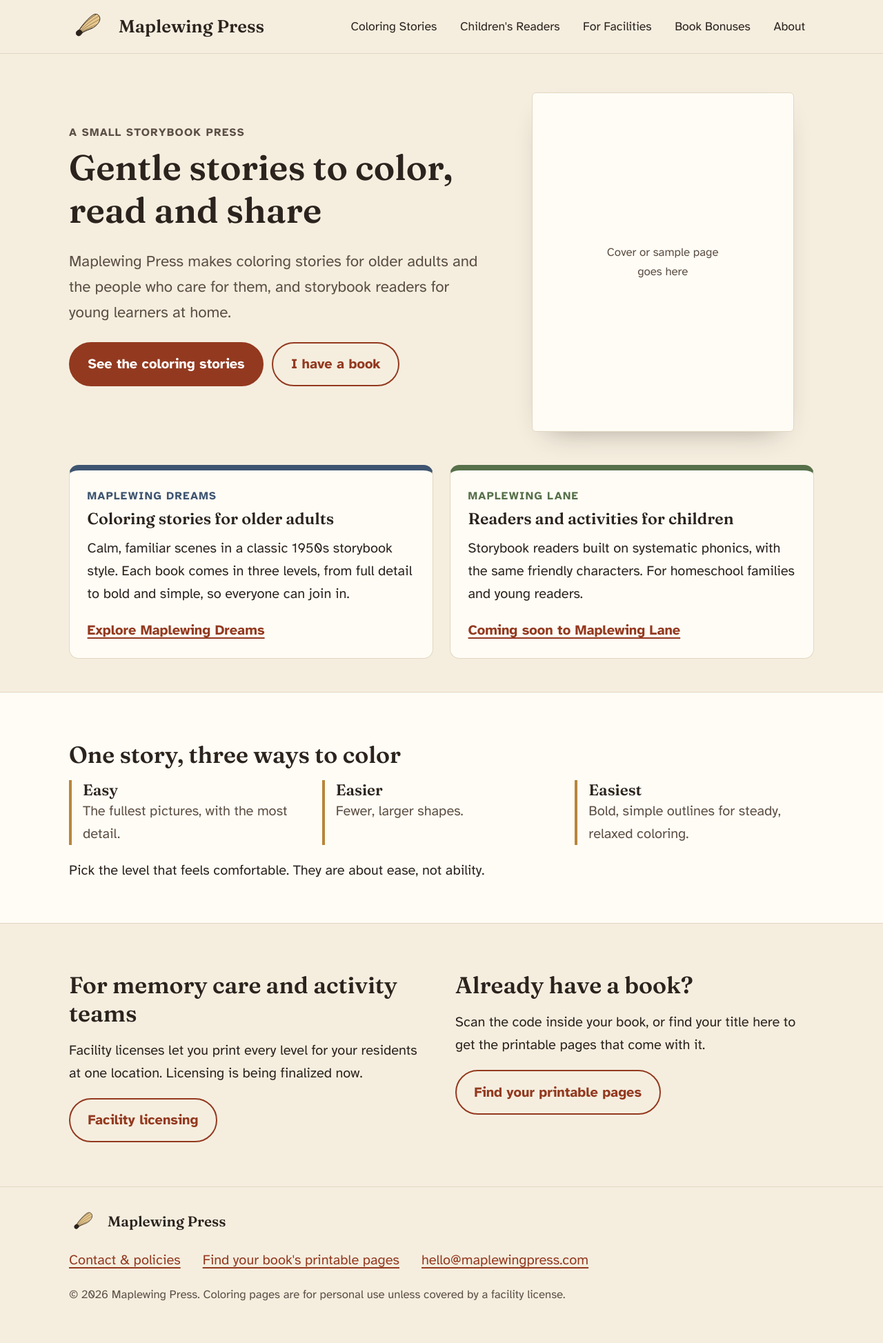
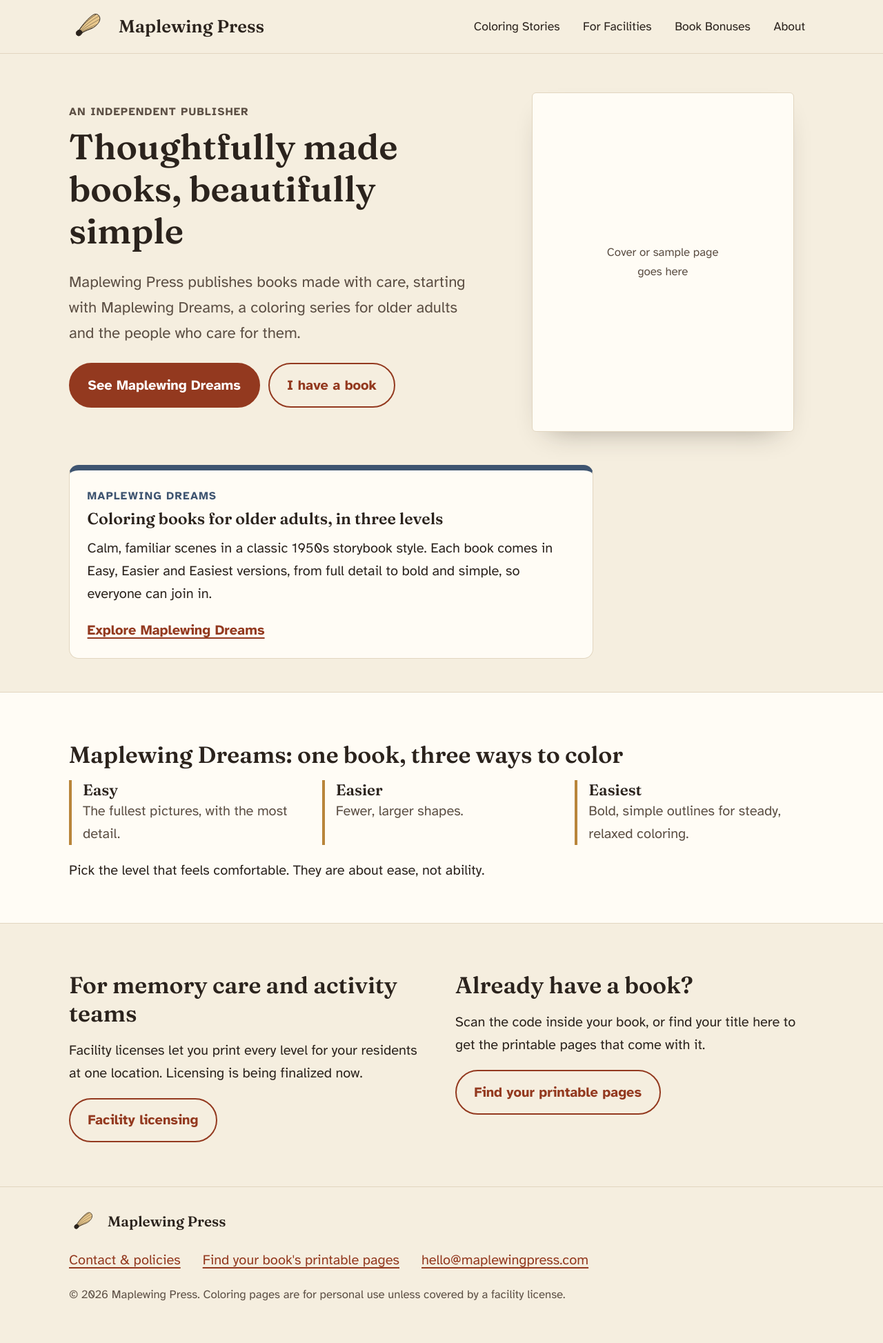
Before and after one commit to maplewingpress/maplewingpress, a Jekyll site: the page built from index.html, in a window 1280 px wide. Shown: the whole page at 69% size. Built offline with Jekyll 4.4.1, drawn with Linux system fonts in a browser that asks for light colours.

Commit message:
Remove Maplewing Lane and make the Press home page general
Tracy: Lane is a future concept, so no readers tab or page yet.
Maplewing Press stays general because other kinds of books may follow;
Maplewing Dreams is the senior coloring series in three levels.

Co-Authored-By: Claude Opus 5.5 (1M context) <noreply@anthropic.com>
Claude-Session: https://claude.ai/code/session_01ExhB8rXZm56c3hBbj4GzvL

```diff
--- a/_config.yml
+++ b/_config.yml
@@ -1,6 +1,6 @@
 # Maplewing Press site settings. GitHub Pages builds this with Jekyll automatically.
 title: Maplewing Press
-description: Gentle coloring stories for older adults, and storybook readers for young learners.
+description: An independent publisher of thoughtfully made books, home of the Maplewing Dreams coloring series for older adults.
 # The site is served at the custom domain (see the CNAME file), so baseurl stays empty.
 url: "https://maplewingpress.com"
 baseurl: ""
--- a/_includes/header.html
+++ b/_includes/header.html
@@ -8,7 +8,6 @@
     {% capture nav_links %}
         {% assign s = page.section %}
         <li><a href="{{ '/dreams/' | relative_url }}"{% if s == 'dreams' %} aria-current="page"{% endif %}>Coloring Stories</a></li>
-        <li><a href="{{ '/lane/' | relative_url }}"{% if s == 'lane' %} aria-current="page"{% endif %}>Children's Readers</a></li>
         <li><a href="{{ '/facilities/' | relative_url }}"{% if s == 'facilities' %} aria-current="page"{% endif %}>For Facilities</a></li>
         <li><a href="{{ '/bonuses/' | relative_url }}"{% if s == 'bonuses' %} aria-current="page"{% endif %}>Book Bonuses</a></li>
         <li><a href="{{ '/about/' | relative_url }}"{% if s == 'about' %} aria-current="page"{% endif %}>About</a></li>
--- a/about/index.html
+++ b/about/index.html
@@ -4,7 +4,7 @@ section: about
 title: About Maplewing Press
 description: About Maplewing Press, a small storybook press.
 ---
-<p class="lead">Maplewing Press is a small, family-run publisher of coloring stories and storybook readers.</p>
-<p>Our name comes from the maple samara, the winged seed that spins down from maple trees each autumn. Like a samara, our stories are small things meant to travel: from a book to a kitchen table, a care home activity room or a homeschool shelf.</p>
+<p class="lead">Maplewing Press is an independent publisher of thoughtfully made books. Our first series is Maplewing Dreams, coloring books for older adults.</p>
+<p>Our name comes from the maple samara, the winged seed that spins down from maple trees each autumn. Like a samara, our stories are small things meant to travel: from a book to a kitchen table or a care home activity room.</p>
 <p class="small">[Tracy: a short paragraph in your own words about why you started Maplewing goes here.]</p>
 <p><a href="{{ '/contact/' | relative_url }}">Contact and policies</a></p>
--- a/assets/css/site.css
+++ b/assets/css/site.css
@@ -9,7 +9,6 @@
   --russet-dark: #742B16;
   --samara: #B9853A;     /* Dry Samara: decoration only, too light for text */
   --twilight: #3E5470;   /* Maplewing Dreams */
-  --meadow: #56704A;     /* Maplewing Lane */
   --display: "Fraunces", Georgia, "Times New Roman", serif;
   --body: "Atkinson Hyperlegible", Verdana, system-ui, sans-serif;
   --radius: 14px;
@@ -74,11 +73,10 @@ a:hover { color: var(--russet-dark); text-decoration-thickness: .14em; }
 .hero { padding: 3.5rem 0 3rem; }
 .hero-inner { display: grid; grid-template-columns: 1.15fr .85fr; gap: 3rem; align-items: center; }
 .hero-art { aspect-ratio: 8.5 / 11; background: var(--card); border: 1px solid var(--rule); border-radius: 6px; box-shadow: 0 18px 40px -24px rgba(43,35,29,.45); display: grid; place-items: center; text-align: center; color: var(--muted); font-size: 1.05rem; max-width: 380px; justify-self: center; width: 100%; }
-.lines { display: grid; grid-template-columns: 1fr 1fr; gap: 1.5rem; padding-bottom: 3rem; }
+.lines { display: grid; grid-template-columns: 1fr; gap: 1.5rem; padding-bottom: 3rem; }
+.lines .line { max-width: 760px; }
 .line { border-top: 8px solid var(--twilight); }
-.line-lane { border-top-color: var(--meadow); }
 .line-dreams .eyebrow { color: var(--twilight); }
-.line-lane .eyebrow { color: var(--meadow); }
 .band { background: var(--card); border-top: 1px solid var(--rule); border-bottom: 1px solid var(--rule); padding: 1rem 0 2.5rem; }
 .levels { list-style: none; padding: 0; display: grid; grid-template-columns: repeat(3, 1fr); gap: 1.25rem; }
 .levels li { border-left: 4px solid var(--samara); padding-left: 1rem; }
--- a/index.html
+++ b/index.html
@@ -1,16 +1,16 @@
 ---
 layout: default
 section: home
-description: Gentle coloring stories for older adults, and storybook readers for young learners, from a small family press.
+description: Maplewing Press is an independent publisher of thoughtfully made books, including the Maplewing Dreams coloring series for older adults.
 ---
 <section class="hero">
   <div class="wrap hero-inner">
     <div>
-      <p class="eyebrow">A small storybook press</p>
-      <h1>Gentle stories to color, read and share</h1>
-      <p class="lead">Maplewing Press makes coloring stories for older adults and the people who care for them, and storybook readers for young learners at home.</p>
+      <p class="eyebrow">An independent publisher</p>
+      <h1>Thoughtfully made books, beautifully simple</h1>
+      <p class="lead">Maplewing Press publishes books made with care, starting with Maplewing Dreams, a coloring series for older adults and the people who care for them.</p>
       <p class="actions">
-        <a class="button" href="{{ '/dreams/' | relative_url }}">See the coloring stories</a>
+        <a class="button" href="{{ '/dreams/' | relative_url }}">See Maplewing Dreams</a>
         <a class="button button-quiet" href="{{ '/bonuses/' | relative_url }}">I have a book</a>
       </p>
     </div>
@@ -20,25 +20,19 @@ description: Gentle coloring stories for older adults, and storybook readers for
   </div>
 </section>
 
-<section class="wrap lines" aria-labelledby="lines-h">
-  <h2 id="lines-h" class="visually-hidden">Our two book lines</h2>
+<section class="wrap lines" aria-labelledby="series-h">
+  <h2 id="series-h" class="visually-hidden">Our books</h2>
   <article class="card line line-dreams">
     <p class="eyebrow">Maplewing Dreams</p>
-    <h3>Coloring stories for older adults</h3>
-    <p>Calm, familiar scenes in a classic 1950s storybook style. Each book comes in three levels, from full detail to bold and simple, so everyone can join in.</p>
+    <h3>Coloring books for older adults, in three levels</h3>
+    <p>Calm, familiar scenes in a classic 1950s storybook style. Each book comes in Easy, Easier and Easiest versions, from full detail to bold and simple, so everyone can join in.</p>
     <a class="text-link" href="{{ '/dreams/' | relative_url }}">Explore Maplewing Dreams</a>
-  </article>
-  <article class="card line line-lane">
-    <p class="eyebrow">Maplewing Lane</p>
-    <h3>Readers and activities for children</h3>
-    <p>Storybook readers built on systematic phonics, with the same friendly characters. For homeschool families and young readers.</p>
-    <a class="text-link" href="{{ '/lane/' | relative_url }}">Coming soon to Maplewing Lane</a>
   </article>
 </section>
 
 <section class="band" aria-labelledby="levels-h">
   <div class="wrap">
-    <h2 id="levels-h">One story, three ways to color</h2>
+    <h2 id="levels-h">Maplewing Dreams: one book, three ways to color</h2>
     <ul class="levels">
       <li><strong>Easy</strong><span>The fullest pictures, with the most detail.</span></li>
       <li><strong>Easier</strong><span>Fewer, larger shapes.</span></li>
```
Also changed, not shown: docs/PLAN.md (+4 -4 lines), lane/index.html (deleted, +0 -10 lines), README.md.
